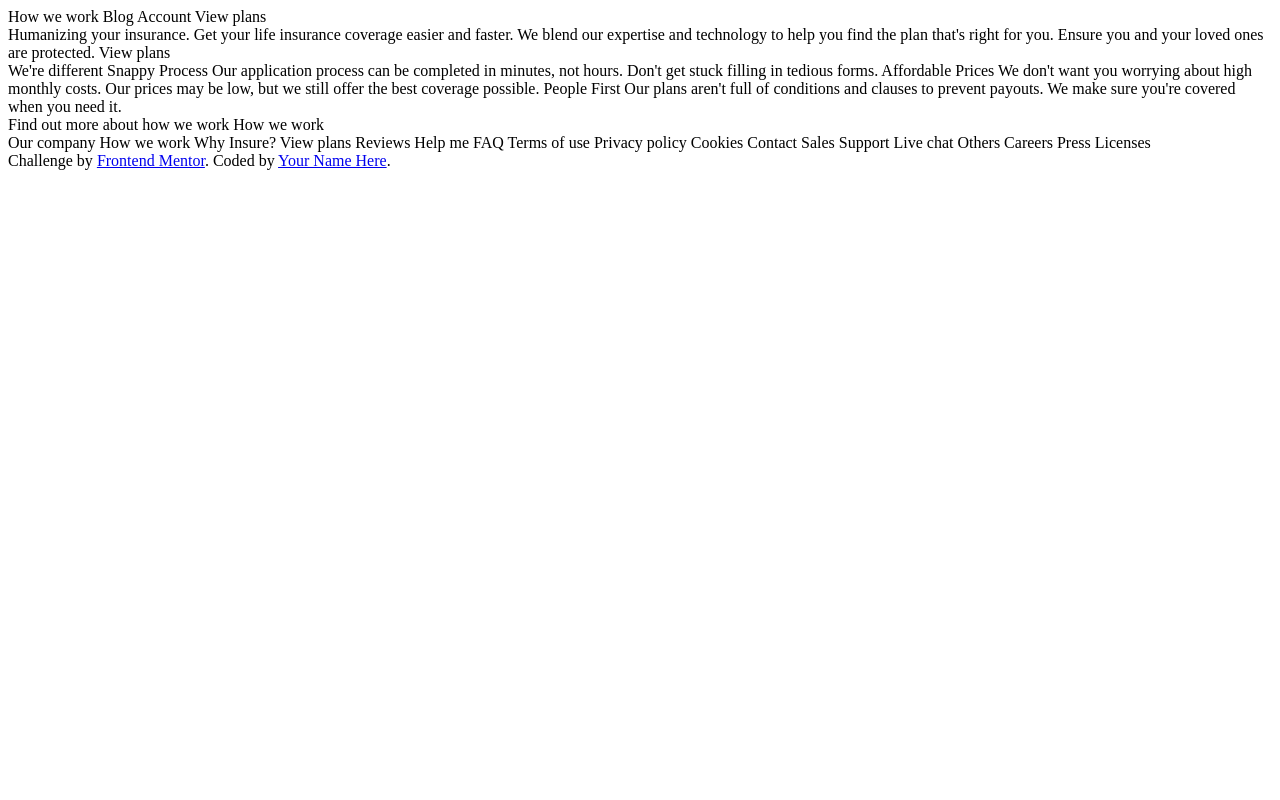
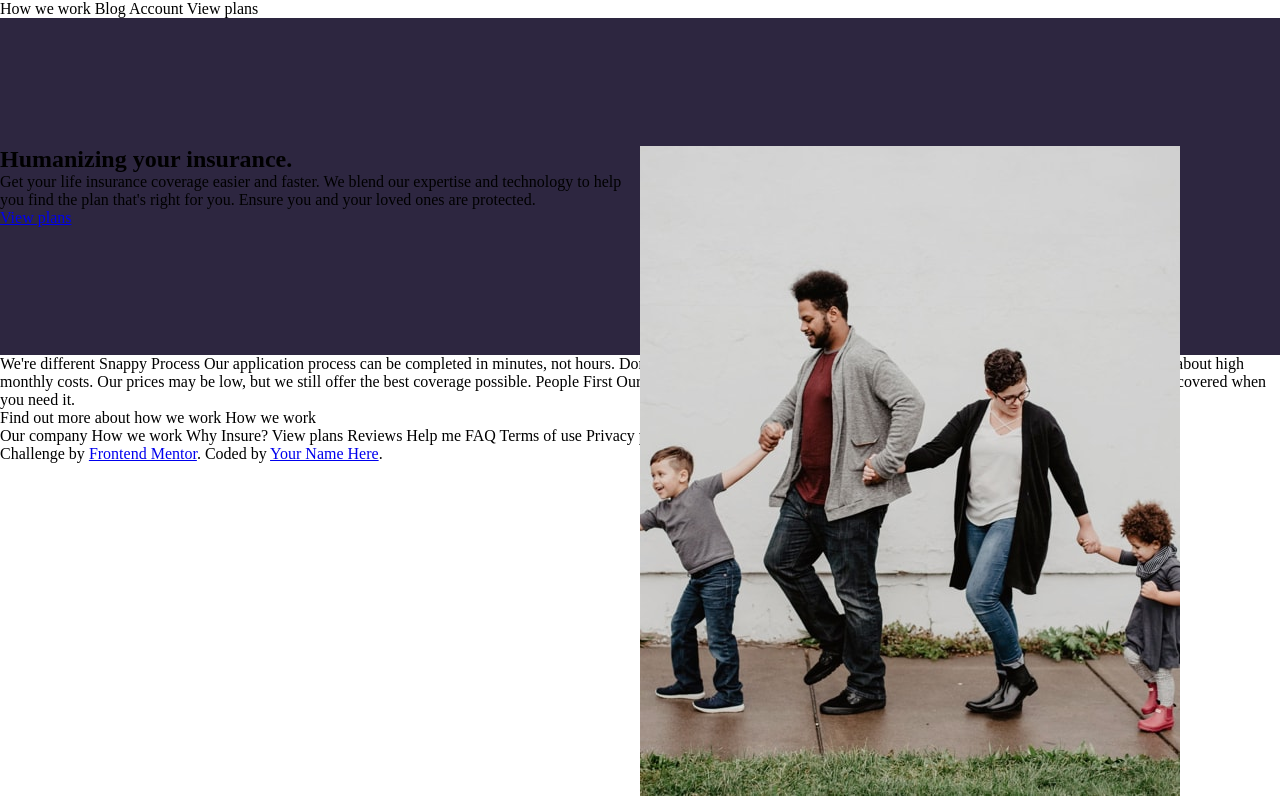
Before and after one commit to Nanoray22-dev/MP_N1, a plain HTML site: page index.html in a window 1280 px wide. Drawn offline with Linux system fonts and the light colour scheme.

Commit message:
base code

```diff
--- a/index.html
+++ b/index.html
@@ -4,6 +4,8 @@
 <head>
   <meta charset="UTF-8">
   <meta name="viewport" content="width=device-width, initial-scale=1.0">
+
+  <link rel="stylesheet" href="style.css">
 
   <title>Insure landing page</title>
 
@@ -20,13 +22,24 @@
     </nav>
 
     <section class="hero">
-      Humanizing your insurance.
+      <div class="hero_child">
 
-      Get your life insurance coverage easier and faster. We blend our expertise
-      and technology to help you find the plan that's right for you. Ensure you
-      and your loved ones are protected.
+        <div class="hero_line"></div> <!-- Linea arriba del titulo -->
 
-      View plans
+        <h1>Humanizing your insurance.</h1>
+
+        <p>
+          Get your life insurance coverage easier and faster. We blend our expertise
+        and technology to help you find the plan that's right for you. Ensure you
+        and your loved ones are protected.
+        </p>
+
+        <a href="#">View plans</a>
+      </div>
+
+      <div class="hero_child hero-img">
+        <img src="./images/image-intro-desktop.jpg" alt="">
+      </div>
     </section>
   </header>
 
--- a/style.css
+++ b/style.css
@@ -10,3 +10,29 @@
 
 
 /********* reglas-general-fin  **********/
+
+
+/********* hero-section ********/
+
+.hero {
+  background-color: hsl(256, 26%, 20%);
+  display: flex;
+  justify-content: center;
+  padding: 8rem 0;
+}
+
+.hero_child {
+  width: 50%;
+  max-width: 700px;
+}
+
+.hero-img {
+  position: relative;
+}
+
+.hero-img img {
+  position: absolute;
+}
+
+
+/********* hero-section-fin ********/
```
